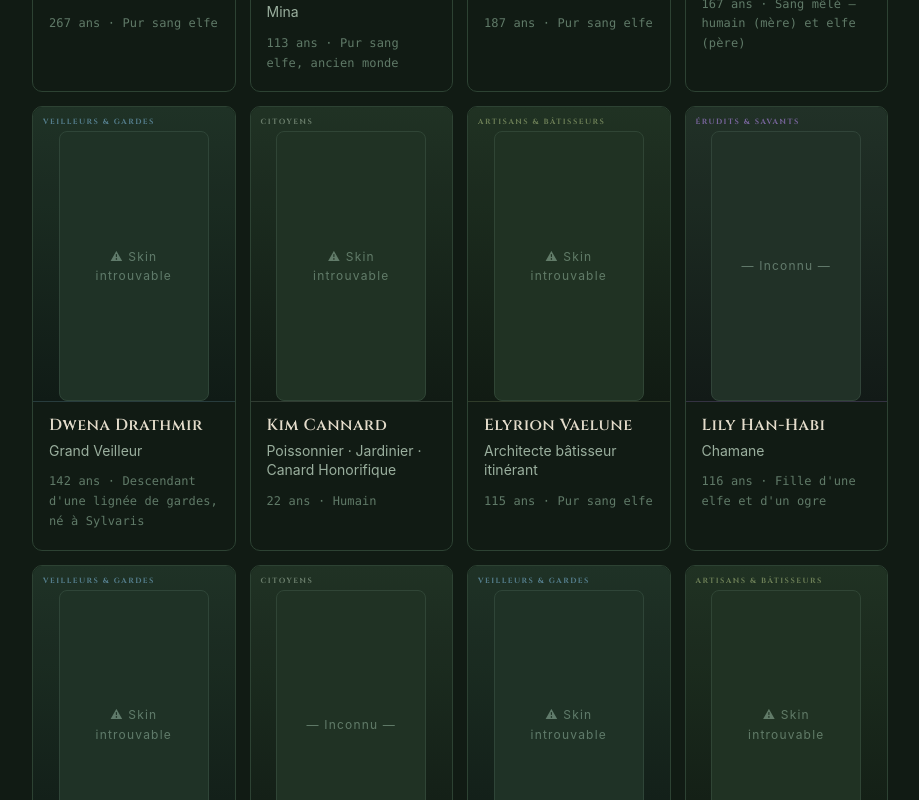
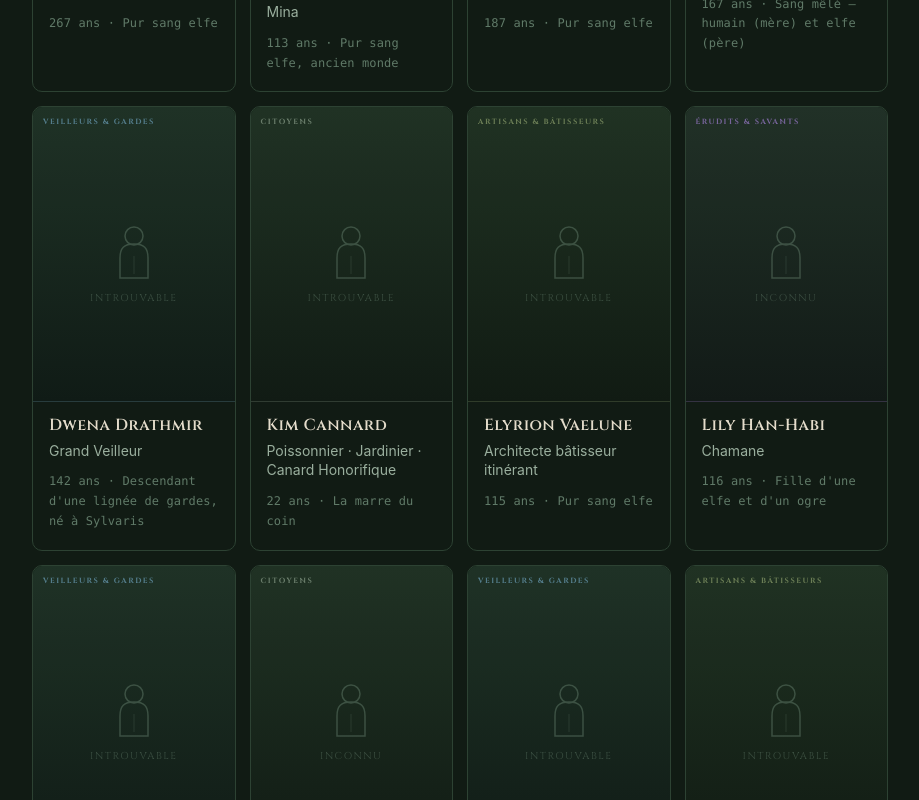
Before and after one commit to luminescencedev/sylvaris, a React (Vite) app: page /personnages in a window 1280 px wide. Shown: the part 1200-2000 px from the top of the page, without its empty margins (320-1239 px from the left). Built offline with nearby package versions, Linux system fonts and the light colour scheme; a web font is replaced by a local one.

Commit message:
feat: update SkinViewer styling and enhance character bio for narrative depth

```diff
--- a/src/components/SkinViewer.tsx
+++ b/src/components/SkinViewer.tsx
@@ -70,20 +70,22 @@ export function SkinViewer({ username, width = 160, height = 300, className, ani
           width,
           height,
           display: 'flex',
+          flexDirection: 'column',
           alignItems: 'center',
           justifyContent: 'center',
-          background: 'var(--bg-hover)',
-          border: '1px solid var(--border)',
-          borderRadius: '8px',
+          gap: 8,
           color: 'var(--text-3)',
-          fontSize: '12px',
-          fontFamily: 'var(--heading)',
-          letterSpacing: '0.1em',
-          textAlign: 'center',
-          padding: '12px',
+          opacity: 0.5,
         }}
       >
-        {username ? '⚠ Skin introuvable' : '— Inconnu —'}
+        <svg width="36" height="56" viewBox="0 0 36 56" fill="none" aria-hidden="true">
+          <circle cx="18" cy="10" r="9" stroke="currentColor" strokeWidth="1.5"/>
+          <path d="M4 32 C4 22 8 18 18 18 C28 18 32 22 32 32 L32 52 L4 52 Z" stroke="currentColor" strokeWidth="1.5" fill="none"/>
+          <line x1="18" y1="30" x2="18" y2="48" stroke="currentColor" strokeWidth="1" opacity="0.5"/>
+        </svg>
+        <span style={{ fontFamily: 'var(--font-heading)', fontSize: 10, letterSpacing: '0.15em', textTransform: 'uppercase' }}>
+          {username ? 'Introuvable' : 'Inconnu'}
+        </span>
       </div>
     )
   }
--- a/src/data/characters.ts
+++ b/src/data/characters.ts
@@ -192,10 +192,10 @@ export const characters: Character[] = [
     firstName: 'Kim',
     lastName: 'Cannard',
     age: 22,
-    origin: 'Humain',
+    origin: 'La marre du coin',
     originType: 'humain',
     role: 'Poissonnier · Jardinier · Canard Honorifique',
-    bio: "Après avoir rencontré l'elfe Mina en compagnie du président, Kim Cannard s'est posé énormément de questions. En se renseignant sur des pages sombres, il découvrit que les elfes sont un peuple bien plus proches de la nature et apparemment nettement plus malins que les humains. Persuadé de pouvoir en apprendre plus, Cannard décida d'effectuer un rite afin de devenir le premier Cannard à titre honorifique d'elfe.",
+    bio: "Après avoir rencontré l'elfe Mina en compagnie du président, Kim Cannard s'est posé énormément de questions. Quel est ce peuple, d'où vient-il, pourquoi a-t-elle fait preuve d'une gentillesse plus agréable que ne l'ont jamais été les humains avec lui ? En se renseignant sur des pages sombres, Cannard découvre que les elfes sont un peuple bien plus proche de la nature, qu'ils vivent de façon bien plus longue et qu'ils semblent nettement plus malins que les humains. Soudainement, un souvenir lointain revient : la légende du canard immortel. Persuadé de pouvoir en apprendre plus en se joignant aux elfes de Sylvaris, Cannard décide d'effectuer un rite avec l'aide des hauts placés afin de devenir le premier Cannard à titre honorifique d'elfe. Kim comprend que s'il ne devient pas le canard immortel, il ne sera qu'une brève étape dans l'histoire de Sylvaris. S'il y arrive, il pourra passer l'éternité de sa vie en compagnie de sa nouvelle famille.",
     goals: [
       "Contribuer à la prospérité d'un royaume puissant et reconnu",
       "Obtenir la mise en place d'une mare d'accueil pour les canards elfiques du futur",
```
